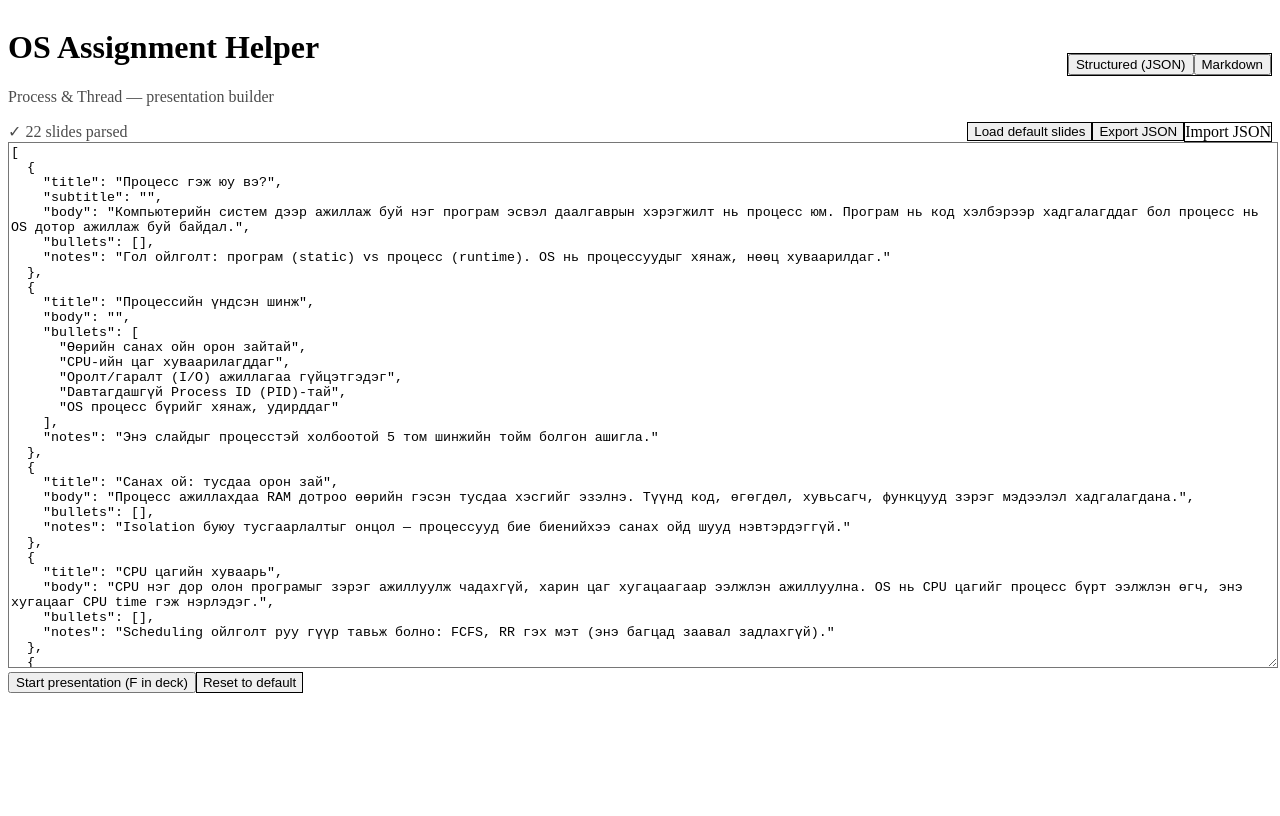
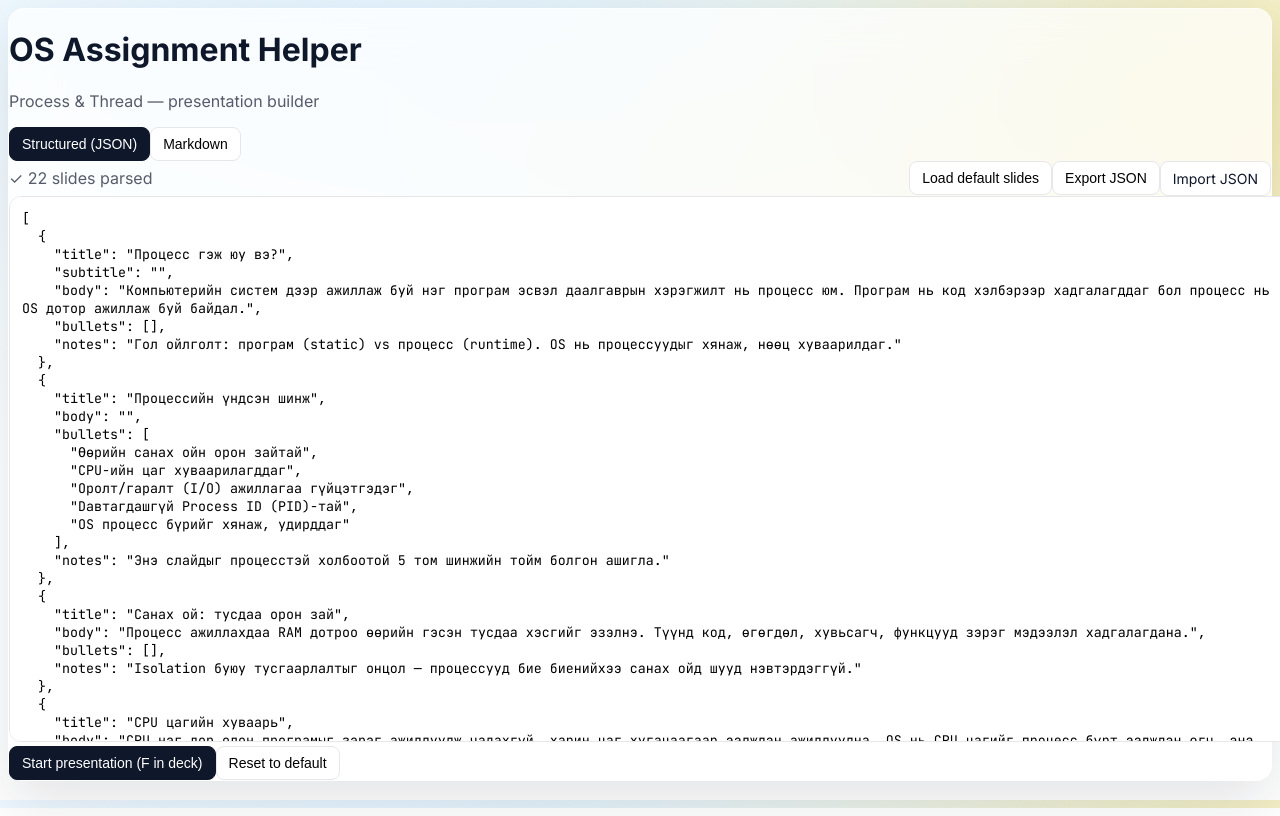
Before and after one commit to Assaaku/os_assignment_helper, a React (Vite) app in the folder os-assignment-helper/: page / in a window 1280 px wide. Built offline with nearby package versions, Linux system fonts and the light colour scheme.

Commit message:
Polish presentation editor styling

```diff
--- a/os-assignment-helper/index.html
+++ b/os-assignment-helper/index.html
@@ -4,8 +4,10 @@
     <meta charset="UTF-8" />
     <meta name="viewport" content="width=device-width, initial-scale=1.0"/>
     <title>OS Assignment Helper</title>
+    <link rel="preconnect" href="https://fonts.gstatic.com" crossorigin>
+    <link href="https://fonts.googleapis.com/css2?family=Inter:wght@400;500;700;800&family=JetBrains+Mono:wght@400;600&display=swap" rel="stylesheet">
   </head>
-  <body class="bg-neutral-50">
+  <body class="bg-[radial-gradient(1200px_600px_at_40%_-10%,#e0f2fe,transparent),radial-gradient(800px_400px_at_90%_10%,#fde68a,transparent)]">
     <div id="root"></div>
     <script type="module" src="/src/main.jsx"></script>
   </body>
--- a/os-assignment-helper/src/App.jsx
+++ b/os-assignment-helper/src/App.jsx
@@ -35,22 +35,22 @@ export default function App() {
 
   return (
     <div className="min-h-screen text-neutral-900">
-      <div className="mx-auto max-w-6xl p-6 md:p-10 space-y-8">
-        <header className="flex items-center justify-between">
+      <div className="mx-auto max-w-6xl p-6 md:p-10 space-y-8 card-soft">
+        <header className="flex flex-col gap-4 md:flex-row md:items-center md:justify-between">
           <div>
-            <h1 className="text-3xl md:text-4xl font-bold tracking-tight">OS Assignment Helper</h1>
+            <h1 className="text-3xl md:text-4xl font-bold tracking-tight text-ink">OS Assignment Helper</h1>
             <p className="text-sm opacity-70">Process &amp; Thread — presentation builder</p>
           </div>
 
-          <div className="inline-flex rounded-lg overflow-hidden border bg-white">
+          <div className="flex gap-2">
             <button
-              className={`px-3 py-2 text-sm ${mode==="structured" ? "bg-neutral-900 text-white" : ""}`}
+              className={`btn ${mode==="structured" ? "btn-primary" : ""}`}
               onClick={() => setMode("structured")}
             >
               Structured (JSON)
             </button>
             <button
-              className={`px-3 py-2 text-sm ${mode==="markdown" ? "bg-neutral-900 text-white" : ""}`}
+              className={`btn ${mode==="markdown" ? "btn-primary" : ""}`}
               onClick={() => setMode("markdown")}
             >
               Markdown
@@ -68,13 +68,13 @@ export default function App() {
               </div>
               <div className="flex items-center gap-2">
                 <button
-                  className="px-3 py-2 rounded-lg border bg-white text-sm"
+                  className="btn"
                   onClick={() => setJsonText(JSON.stringify(DEFAULT_SLIDES, null, 2))}
                 >
                   Load default slides
                 </button>
                 <button
-                  className="px-3 py-2 rounded-lg border bg-white text-sm"
+                  className="btn"
                   onClick={() => {
                     const blob = new Blob([jsonText], { type: "application/json" });
                     const url = URL.createObjectURL(blob);
@@ -85,7 +85,7 @@ export default function App() {
                 >
                   Export JSON
                 </button>
-                <label className="px-3 py-2 rounded-lg border bg-white text-sm cursor-pointer">
+                <label className="btn cursor-pointer">
                   Import JSON
                   <input
                     type="file"
@@ -104,7 +104,7 @@ export default function App() {
             </div>
 
             <textarea
-              className="w-full h-[520px] rounded-xl border bg-white p-4 font-mono text-sm outline-none focus:ring-2 focus:ring-black/20"
+              className="inp font-mono text-sm h-[520px]"
               value={jsonText}
               onChange={(e) => setJsonText(e.target.value)}
               spellCheck={false}
@@ -117,7 +117,7 @@ export default function App() {
               Use <code>::</code> to split columns. Per-slide tags: <code>[bg=ocean]</code>, <code>[layout=split]</code>, etc.
             </div>
             <textarea
-              className="w-full h-[520px] rounded-xl border bg-white p-4 font-mono text-sm outline-none focus:ring-2 focus:ring-black/20"
+              className="inp font-mono text-sm h-[520px]"
               value={mdText}
               onChange={(e) => setMdText(e.target.value)}
               spellCheck={false}
@@ -139,14 +139,14 @@ export default function App() {
 
         <div className="flex gap-3">
           <button
-            className={`px-4 py-2 rounded-lg text-white ${canStart ? "bg-neutral-900" : "bg-neutral-400 cursor-not-allowed"}`}
+            className={`btn btn-primary ${canStart ? "" : "opacity-60 cursor-not-allowed"}`}
             onClick={start}
             disabled={!canStart}
           >
             Start presentation (F in deck)
           </button>
           <button
-            className="px-4 py-2 rounded-lg border"
+            className="btn"
             onClick={() => setJsonText(JSON.stringify(DEFAULT_SLIDES, null, 2))}
           >
             Reset to default
--- a/os-assignment-helper/src/index.css
+++ b/os-assignment-helper/src/index.css
@@ -1,6 +1,26 @@
 @tailwind base;
 @tailwind components;
 @tailwind utilities;
+
+:root { --card: 255 255 255; }
+html, body { height: 100%; }
+body { font-family: Inter, system-ui, -apple-system, Segoe UI, Roboto, "Helvetica Neue", Arial, "Noto Sans", "Apple Color Emoji", "Segoe UI Emoji", "Segoe UI Symbol", "Noto Color Emoji"; color: rgb(15 23 42); }
+code, pre, .font-mono { font-family: "JetBrains Mono", ui-monospace, SFMono-Regular, Menlo, Monaco, Consolas, "Liberation Mono", monospace; }
+
+.glass { background-color: rgba(255, 255, 255, 0.72); backdrop-filter: blur(24px); box-shadow: 0 20px 60px rgba(15, 23, 42, 0.12); }
+.card-soft { border: 1px solid rgba(255, 255, 255, 0.6); border-radius: 1rem; background-color: rgba(255, 255, 255, 0.72); backdrop-filter: blur(24px); box-shadow: 0 20px 60px rgba(15, 23, 42, 0.12); }
+
+.btn { display: inline-flex; align-items: center; justify-content: center; gap: 0.35rem; padding: 0.5rem 0.75rem; border-radius: 0.5rem; border: 1px solid #e5e7eb; background: #fff; font-size: 0.875rem; transition: box-shadow 120ms ease, transform 120ms ease, opacity 120ms ease; }
+.btn:hover { box-shadow: 0 10px 24px rgba(15, 23, 42, 0.08); }
+.btn-primary { background: #0f172a; border-color: #0f172a; color: #fff; }
+.btn-primary:hover { opacity: 0.95; }
+.btn-ghost { border-color: transparent; background: transparent; }
+.btn-ghost:hover { background: rgba(0, 0, 0, 0.04); }
+
+.inp { width: 100%; border-radius: 0.75rem; border: 1px solid #e5e7eb; background: #fff; padding: 0.75rem; outline: none; }
+.inp:focus { box-shadow: 0 0 0 2px rgba(15, 23, 42, 0.12); }
+
+.pill { display: inline-flex; align-items: center; gap: 0.5rem; font-size: 0.75rem; padding: 0.25rem 0.75rem; border-radius: 999px; background: rgba(0, 0, 0, 0.8); color: #fff; }
 
 /* Deck theming */
 .theme-ocean .bg-grad { background: linear-gradient(135deg, #e0f2fe, #cffafe, #e0e7ff); }
@@ -15,7 +35,7 @@
 .deck .imgwrap { width: 100%; height: 100%; display: flex; align-items: center; justify-content: center; }
 .deck .imgwrap img { max-height: 60vh; border-radius: 0.75rem; box-shadow: 0 20px 60px rgba(0,0,0,0.15); }
 
-.help { position: fixed; inset: 0; z-index: 40; background: rgba(0,0,0,0.4); backdrop-filter: blur(6px); display: grid; place-items: center; padding: 1rem; }
+.help { position: fixed; inset: 0; z-index: 40; background: rgba(0,0,0,0.4); backdrop-filter: blur(8px); display: grid; place-items: center; padding: 1rem; }
 .help .box { width: 100%; max-width: 32rem; border-radius: 1.5rem; background: white; padding: 1.5rem; box-shadow: 0 20px 60px rgba(0,0,0,0.1); }
 
 .blackout { position: fixed; inset: 0; background: black; z-index: 40; }
```
